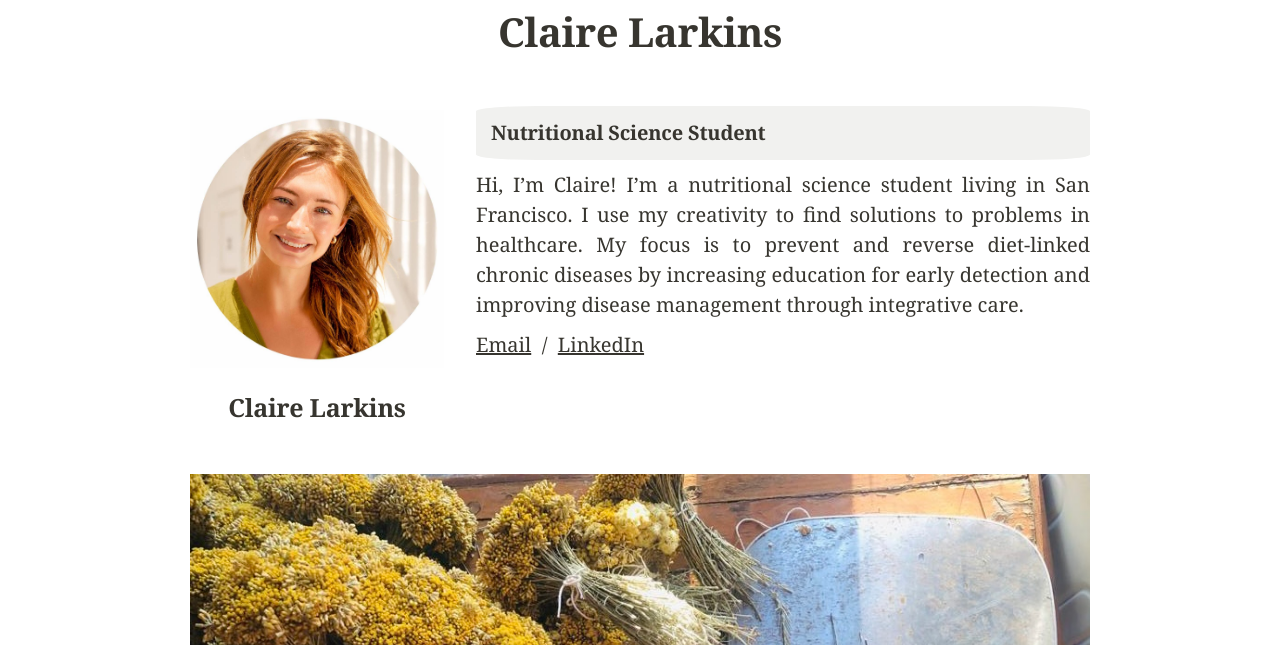
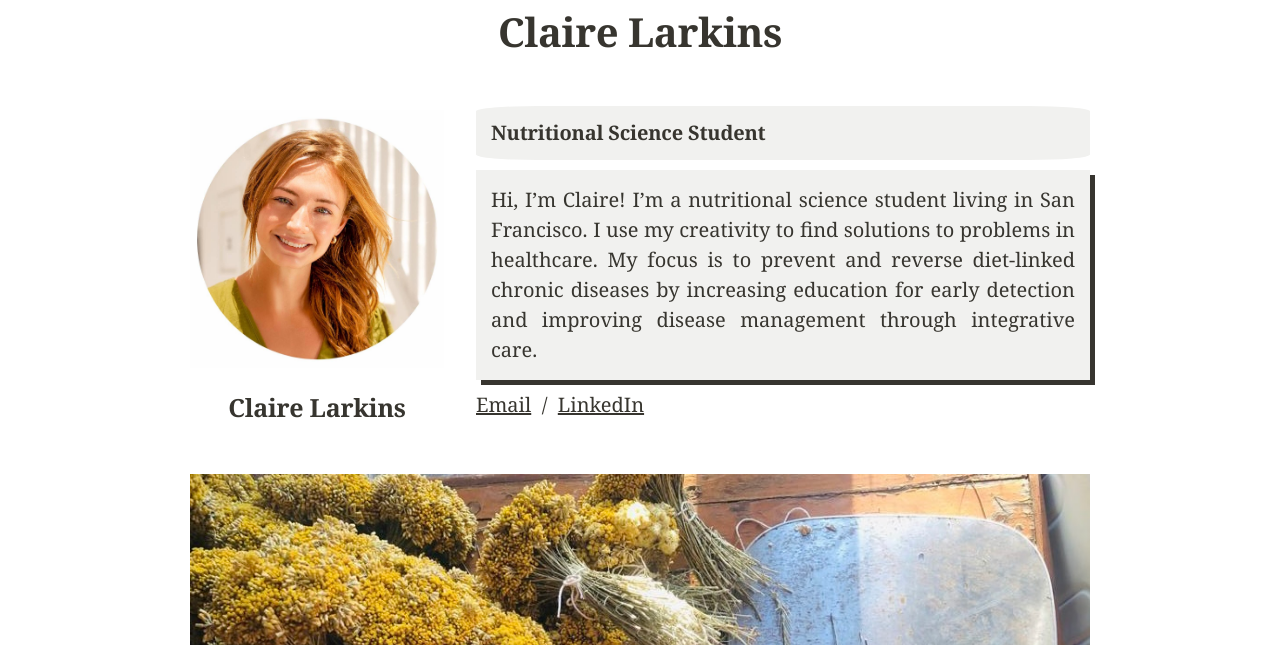
Before and after one commit to larkinc1/clairelarkins.com, a plain HTML site: page index.html in a window 1280 px wide. In both pictures the pointer is over the element 783 px from the left and 843 px from the top of the page. Shown: the part 598-1243 px from the top of the page. Drawn offline with Linux system fonts and the light colour scheme.

Commit message:
Update index.html

```diff
--- a/index.html
+++ b/index.html
@@ -183,6 +183,11 @@ div#\34 d3d344a-631f-4e80-8e20-98650bead9bb {
 div#c9b5df50-6c6d-4d01-9ac1-9063fbaa56ac h1.page-title {
     font-size: 25px;
     text-align: center;
+}
+p#\39 fcda5bc-4d40-4d1b-b4c6-622d4749abed:hover {
+    background-color: #f1f1ef;
+    padding: 15px;
+    box-shadow: 5px 5px;
 }
 
 @media (max-width:480px)  {
@@ -437,6 +442,7 @@ p {
 	margin-bottom: 0.5em;
 	text-align: justify; /* 05-sep */
 	font-size: 20px !important; /* 05-sep */
+	transition-duration: 1s;
 }
 
 .image {
```
